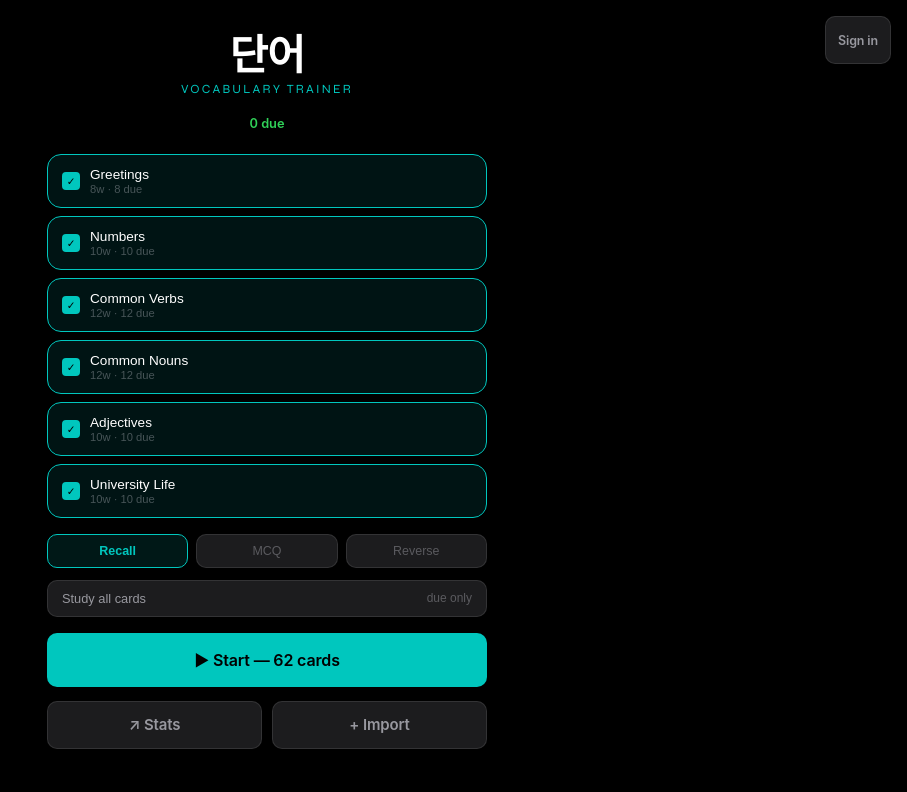
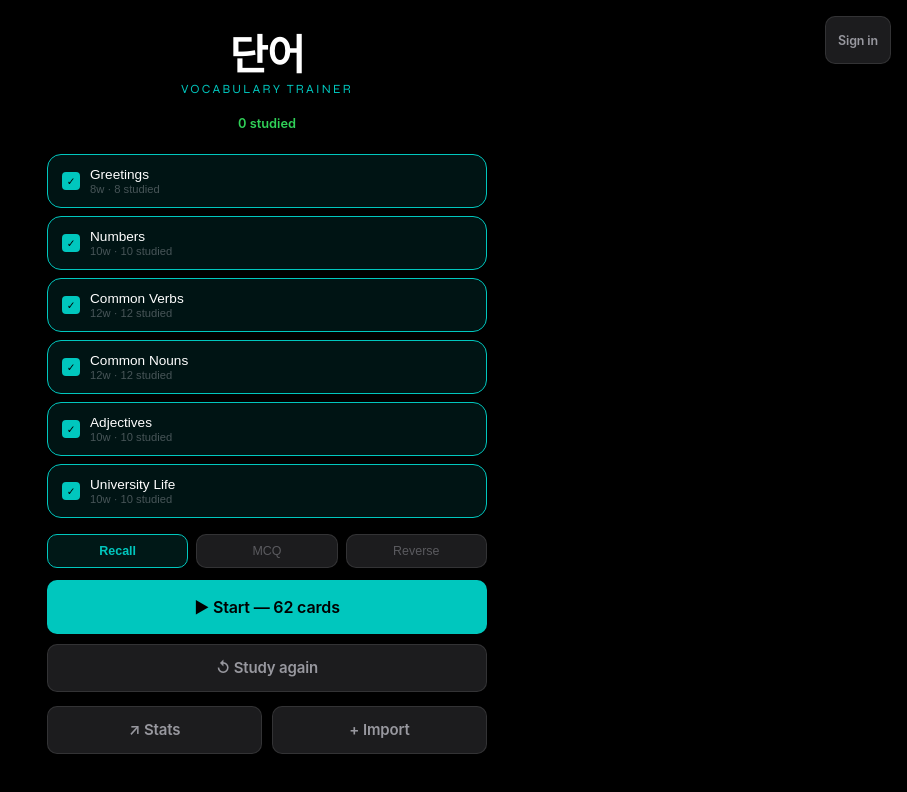
Before and after one commit to grant-wehrli/korean-vocab, a React (Vite) app in the folder korean-vocab/: page / in a window 1280 px wide. Both pictures are taken after a click on the button "Continue without account". Shown: the top 792 px of the page, without its empty margins (373-1280 px from the left). Built offline with nearby package versions, Linux system fonts and the light colour scheme; no server answers; a web font is replaced by a local one.

Commit message:
slight chage to UI for studying again

```diff
--- a/korean-vocab/src/components/HomeView.jsx
+++ b/korean-vocab/src/components/HomeView.jsx
@@ -11,7 +11,6 @@ const MODES = [
 export default function HomeView({ store, allSets, auth, onSignIn, onStart, onStats, onImport }) {
   const [selected, setSelected] = useState(() => new Set(Object.keys(allSets)));
   const [mode, setMode] = useState('recall');
-  const [forceAll, setForceAll] = useState(false);
 
   const stats = useMemo(() => store.getStats(), [store]);
 
@@ -21,8 +20,8 @@ export default function HomeView({ store, allSets, auth, onSignIn, onStart, onSt
   );
 
   const dueCount = useMemo(
-    () => forceAll ? selectedWords.length : store.getDueCards(selectedWords).length,
-    [selectedWords, store, forceAll],
+    () => store.getDueCards(selectedWords).length,
+    [selectedWords, store],
   );
 
   function toggle(name) {
@@ -35,14 +34,18 @@ export default function HomeView({ store, allSets, auth, onSignIn, onStart, onSt
 
   function handleStart() {
     if (selectedWords.length === 0 || dueCount === 0) return;
-    onStart({ words: selectedWords, mode, forceAll });
+    onStart({ words: selectedWords, mode, forceAll: false });
+  }
+
+  function handleStudyAgain() {
+    onStart({ words: selectedWords, mode, forceAll: true });
   }
 
   const startLabel = selected.size === 0
     ? 'Select a set'
     : dueCount === 0
     ? 'No cards due'
-    : `▶  Start — ${dueCount} card${dueCount !== 1 ? 's' : ''}${forceAll ? ' (all)' : ''}`;
+    : `▶  Start — ${dueCount} card${dueCount !== 1 ? 's' : ''}`;
 
   return (
     <div style={{ minHeight: '100dvh', display: 'flex', flexDirection: 'column' }}>
@@ -76,7 +79,7 @@ export default function HomeView({ store, allSets, auth, onSignIn, onStart, onSt
       <div className="anim-fade-up container" style={{ animationDelay: '60ms', paddingBottom: 0 }}>
         <div style={{ fontSize: '0.8rem', color: 'var(--text3)', textAlign: 'center', marginBottom: 20 }}>
           <span style={{ color: stats.due > 0 ? 'var(--yellow)' : 'var(--green)', fontWeight: 600 }}>
-            {stats.due} due
+            {stats.due} studied
           </span>
           {stats.total > 0 && (
             <>
@@ -126,7 +129,7 @@ export default function HomeView({ store, allSets, auth, onSignIn, onStart, onSt
                   <div>
                     <div style={{ fontSize: '0.85rem', color: 'var(--text)' }}>{name}</div>
                     <div style={{ fontSize: '0.7rem', color: 'var(--text3)', marginTop: 1 }}>
-                      {words.length}w · {due} due
+                      {words.length}w · {due} studied
                     </div>
                   </div>
                 </div>
@@ -160,36 +163,26 @@ export default function HomeView({ store, allSets, auth, onSignIn, onStart, onSt
           ))}
         </div>
 
-        {/* Study all toggle */}
-        <button
-          onClick={() => setForceAll(p => !p)}
-          style={{
-            width: '100%',
-            padding: '10px 14px',
-            background: forceAll ? 'rgba(255,214,10,0.06)' : 'var(--surface)',
-            border: `1px solid ${forceAll ? 'var(--yellow)' : 'var(--border)'}`,
-            borderRadius: 'var(--radius-sm)',
-            cursor: 'pointer',
-            display: 'flex', justifyContent: 'space-between', alignItems: 'center',
-            marginBottom: 16,
-            transition: 'all 0.12s',
-          }}
-        >
-          <span style={{ fontSize: '0.8rem', color: 'var(--text2)' }}>Study all cards</span>
-          <span style={{ fontSize: '0.75rem', color: forceAll ? 'var(--yellow)' : 'var(--text3)' }}>
-            {forceAll ? 'on' : 'due only'}
-          </span>
-        </button>
-
         {/* Start */}
         <button
           className="btn btn-primary btn-full btn-lg"
           onClick={handleStart}
           disabled={selected.size === 0 || dueCount === 0}
-          style={{ marginBottom: 14, opacity: (selected.size === 0 || dueCount === 0) ? 0.4 : 1 }}
+          style={{ marginBottom: 10, opacity: (selected.size === 0 || dueCount === 0) ? 0.4 : 1 }}
         >
           {startLabel}
         </button>
+
+        {/* Study again */}
+        {selectedWords.length > 0 && (
+          <button
+            className="btn btn-ghost btn-full"
+            onClick={handleStudyAgain}
+            style={{ marginBottom: 14 }}
+          >
+            ↺ Study again
+          </button>
+        )}
 
         {/* Secondary links */}
         <div style={{ display: 'grid', gridTemplateColumns: '1fr 1fr', gap: 10, marginBottom: 32 }}>
```
Also changed, not shown: 1 other file (tests, documents, lock files or other folders).
